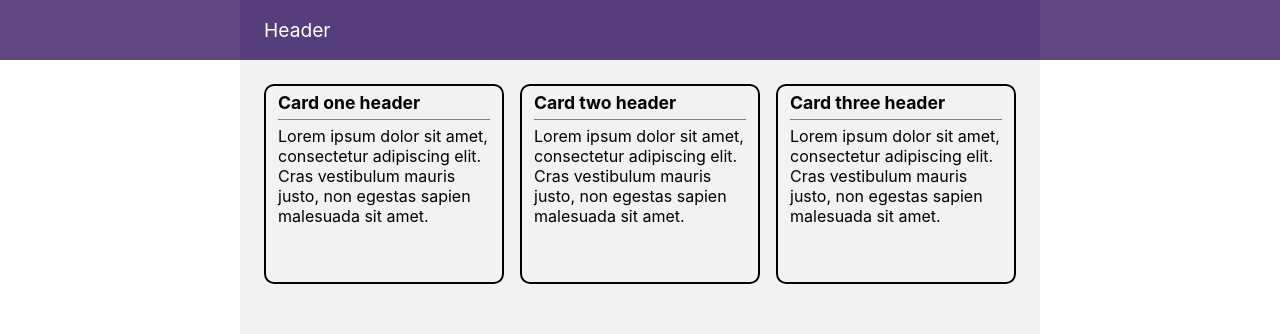
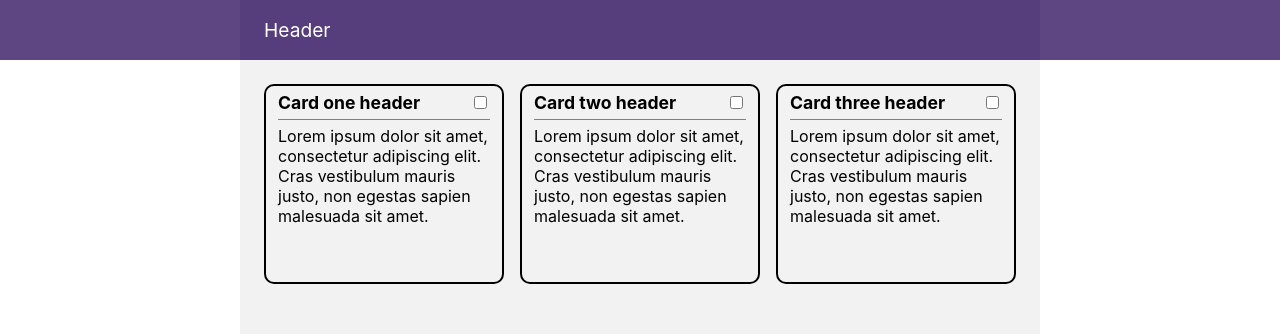
Before and after one commit to Jaskon/react-udemy-course, a React (Create React App) app: page / in a window 1280 px wide. Shown: the top 334 px of the page. Built offline with nearby package versions, Linux system fonts and the light colour scheme.

Commit message:
Card - checkbox prop

```diff
--- a/src/App/App.js
+++ b/src/App/App.js
@@ -29,6 +29,7 @@ function App() {
       key={one.id}
       caption={one.caption}
       content={one.content}
+      checkbox={true}
     />
   );
 
--- a/src/Card/Card.js
+++ b/src/Card/Card.js
@@ -1,12 +1,26 @@
+import { useState } from 'react';
+import cl from 'classnames';
 import './Card.scss';
 
-function Card({ className, caption, content }) {
+function Card({ className, caption, content, checkbox, defaultSelected = false }) {
+  const [checkboxState, setCheckboxState] = useState(defaultSelected);
+
+  const onHeaderClick = () => {
+    setCheckboxState(!checkboxState);
+  };
+
   return (
     <div className={className}>
 
-      <div className={'Card'}>
-        <div className={'Card__header'}>
-          {caption}
+      <div className={cl('Card', {'Card__selected': checkboxState})}>
+        <div
+          className={cl('Card__header', {'Card__clickable': checkbox})}
+          onClick={checkbox ? onHeaderClick : undefined}
+        >
+          <div>{caption}</div>
+          {checkbox &&
+            <input type={'checkbox'} className={'Card__clickable'} checked={checkboxState} readOnly/>
+          }
         </div>
 
         <div className={'Card__divider'} />
--- a/src/Card/Card.scss
+++ b/src/Card/Card.scss
@@ -10,8 +10,10 @@ $card-padding-vertical: 6px;
 }
 
 .Card__header {
+  display: flex;
   font-size: 1.1rem;
   font-weight: bold;
+  justify-content: space-between;
 }
 
 .Card__divider {
@@ -23,3 +25,15 @@ $card-padding-vertical: 6px;
 .Card__content {
 
 }
+
+
+.Card.Card__selected {
+  border-color: green;
+}
+.Card.Card__selected .Card__divider {
+  background-color: lightgreen;
+}
+
+.Card__clickable {
+  cursor: pointer;
+}
```
